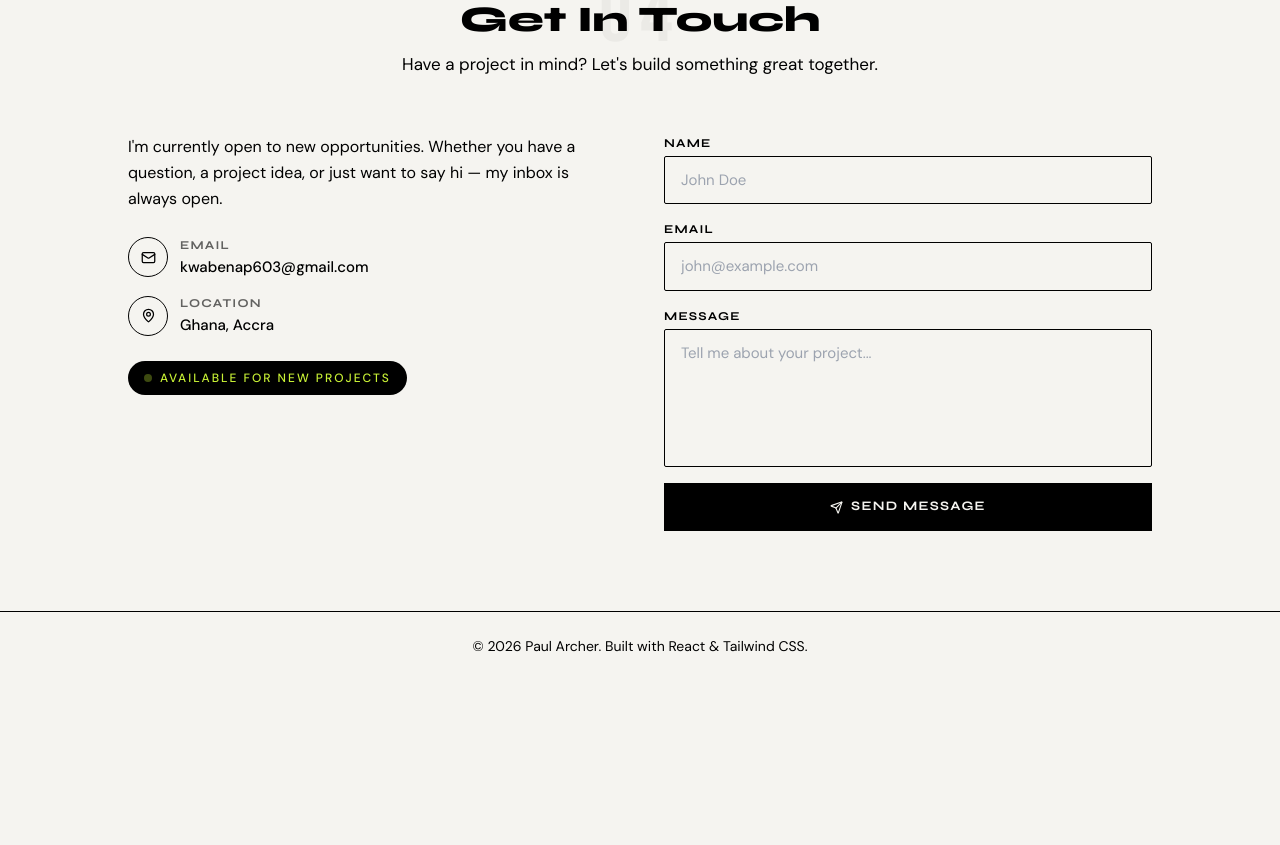
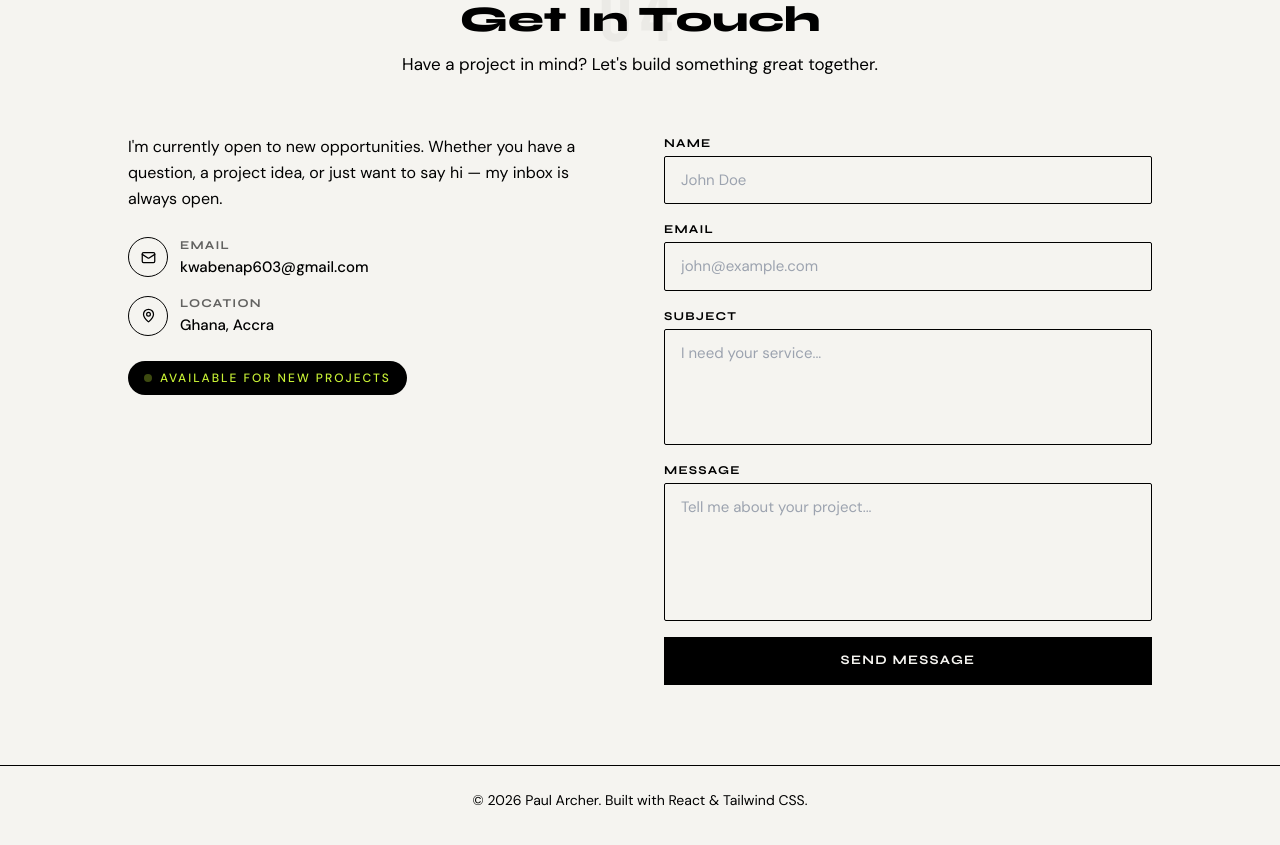
Before and after one commit to Codelearner01-mst/Personal-portfolio, a React app: page / in a window 1280 px wide. Shown: the part 5560-6405 px from the top of the page. Before the commit the page ends 6313 px from the top, so only its background shows below. Built offline with nearby package versions, Linux system fonts and the light colour scheme; the HTML template or start-up script is replaced by a standard one.

Commit message:
feat: add emailjs contact form integration

```diff
--- a/package.json
+++ b/package.json
@@ -10,6 +10,7 @@
     "preview": "vite preview"
   },
   "dependencies": {
+    "@emailjs/browser": "^4.4.1",
     "lucide-react": "^1.14.0",
     "react": "^19.2.5",
     "react-dom": "^19.2.5"
--- a/src/components/sections/Contact.jsx
+++ b/src/components/sections/Contact.jsx
@@ -1,17 +1,45 @@
-import { useState } from "react";
+import { useState, useRef } from "react";
 import { MapPin, Mail, Send } from "lucide-react";
+import emailjs from '@emailjs/browser';
+import emailJsData from "../../data/emailJS";
 
+emailjs.init(emailJsData.options);
 export default function Contact() {
-  const [form, setForm] = useState({ name: "", email: "", message: "" });
-  const [sent, setSent] = useState(false);
-
-  const handle = (e) => setForm({ ...form, [e.target.name]: e.target.value });
+  const [sentStatus, setSentStatus] = useState("Send Message")
+  const sending = sentStatus === "Sending..."
+  console.log("IS sending", sending)
+  const formRef = useRef(null)
 
   const submit = (e) => {
     e.preventDefault();
-    setSent(true);
-    setTimeout(() => setSent(false), 3000);
-    setForm({ name: "", email: "", message: "" });
+
+    if (formRef.current) {
+      const lastSent = localStorage.getItem("lastEmailSentAt");
+      const now = Date.now();
+      const throttleMs = 30000; // 30 seconds
+
+      // Manual rate limiting check
+      if (lastSent && now - parseInt(lastSent) < throttleMs) {
+        setSentStatus("Please wait 30s before sending again.");
+        setTimeout(() => setSentStatus("Send Message"), 3000);
+        return;
+      }
+
+      setSentStatus("Sending...")
+      emailjs.sendForm(emailJsData.serviceID, emailJsData.templateID, formRef.current, emailJsData.options)
+        .then((response) => {
+          console.log('SUCCESS!', response.status, response.text);
+          console.log(response)
+          localStorage.setItem("lastEmailSentAt", Date.now().toString());
+          setSentStatus("Message sent ✓")
+          setTimeout(() => setSentStatus("Send Message"), 3000);
+        })
+        .catch((err) => {
+          console.log('FAILED...', err);
+          setSentStatus("Failed to send form! Try again later.")
+          setTimeout(() => setSentStatus("Send Message"), 3000);
+        })
+    }
   };
 
   return (
@@ -68,13 +96,11 @@ export default function Contact() {
           </div>
 
           {/* Right — form */}
-          <form onSubmit={submit} className="flex flex-col gap-4">
+          <form ref={formRef} onSubmit={submit} className="flex flex-col gap-4">
             <div className="flex flex-col gap-1">
               <label className="font-heading text-[12px] font-bold tracking-widest uppercase text-muted">Name</label>
               <input
                 name="name"
-                value={form.name}
-                onChange={handle}
                 required
                 placeholder="John Doe"
                 className="border border-border bg-paper px-4 py-3 text-[15px] outline-none focus:border-ink transition-colors duration-200 rounded-sm"
@@ -86,8 +112,6 @@ export default function Contact() {
               <input
                 name="email"
                 type="email"
-                value={form.email}
-                onChange={handle}
                 required
                 placeholder="john@example.com"
                 className="border border-border bg-paper px-4 py-3 text-[15px] outline-none focus:border-ink transition-colors duration-200 rounded-sm"
@@ -95,11 +119,20 @@ export default function Contact() {
             </div>
 
             <div className="flex flex-col gap-1">
+              <label className="font-heading text-[12px] font-bold tracking-widest uppercase text-muted">Subject</label>
+              <textarea
+                name="subject"
+                required
+                rows={4}
+                placeholder="I need your service..."
+                className="border border-border bg-paper px-4 py-3 text-[15px] outline-none focus:border-ink transition-colors duration-200 rounded-sm resize-none"
+              />
+            </div>
+
+            <div className="flex flex-col gap-1">
               <label className="font-heading text-[12px] font-bold tracking-widest uppercase text-muted">Message</label>
               <textarea
                 name="message"
-                value={form.message}
-                onChange={handle}
                 required
                 rows={5}
                 placeholder="Tell me about your project..."
@@ -110,8 +143,9 @@ export default function Contact() {
             <button
               type="submit"
               className="flex items-center justify-center gap-2 font-heading text-[13px] font-bold tracking-widest uppercase py-3 bg-ink text-paper border-2 border-ink hover:bg-accent hover:text-ink hover:border-accent transition-all duration-200"
+              disabled={sending}
             >
-              {sent ? "Message Sent ✓" : (<><Send size={13} /> Send Message</>)}
+              {sentStatus}
             </button>
           </form>
         </div>
--- /dev/null
+++ b/src/data/emailJS.js
@@ -0,0 +1,22 @@
+const emailJsData = {
+    options: {
+        publicKey: 'Th40UQE9TDrs5eI93',
+        // Do not allow headless browsers
+        blockHeadless: true,
+        blockList: {
+            // Block the suspended emails
+            list: ['foo@emailjs.com', 'bar@emailjs.com'],
+            // The variable contains the email address
+            watchVariable: 'email',
+        },
+        limitRate: {
+            // Set the limit rate for the application
+            id: 'contact',
+            // Allow 1 request per 30s
+            throttle: 30000,
+        },
+    },
+    serviceID: "service_rz6sc6g",
+    templateID: "template_kbdvoqj"
+}
+export default emailJsData
```
Also changed, not shown: 1 other file (tests, documents, lock files or other folders).
